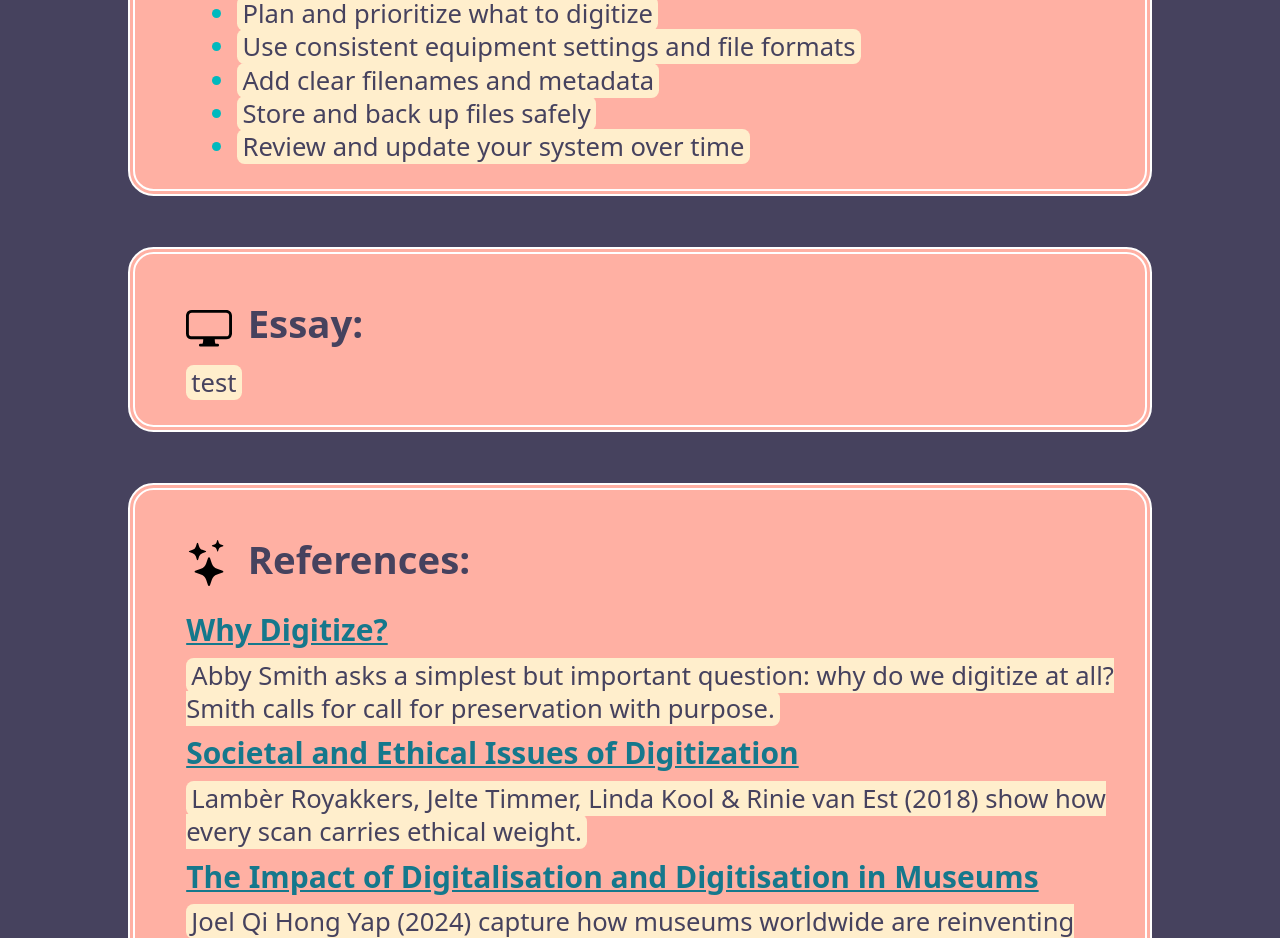
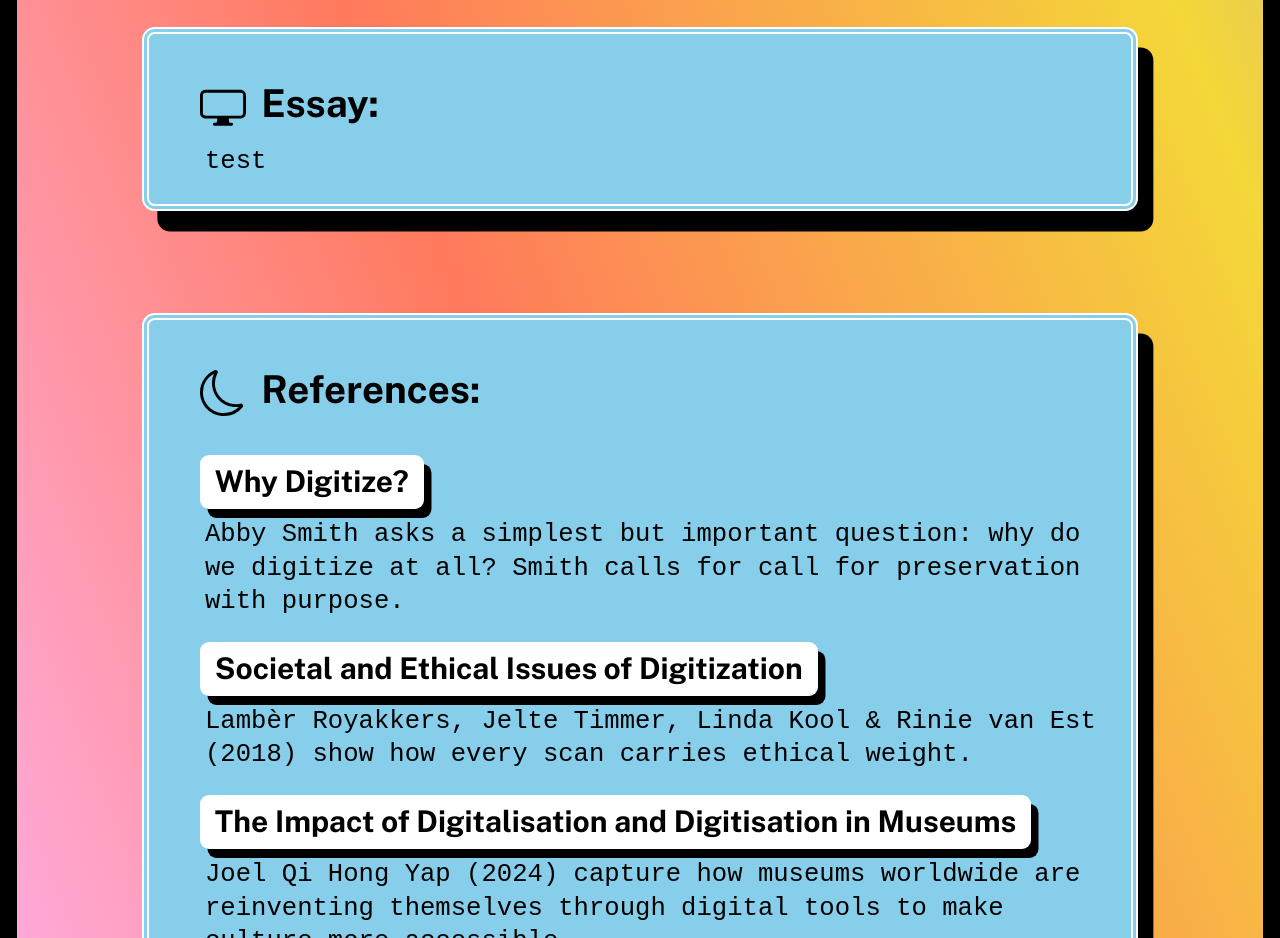
Before and after one commit to jvs7215/digitization, a plain HTML site: page index.html in a window 1280 px wide. Shown: the part 1862-2800 px from the top of the page. Drawn offline with nearby package versions, Linux system fonts and the light colour scheme; a web font is replaced by a local one.

Commit message:
site beautification!

```diff
--- a/index.html
+++ b/index.html
@@ -3,28 +3,40 @@
     <head>
         <title>Digitization - Benefits, Challenges, and Tips</title>
         <link rel="stylesheet" href="style.css">
+        <link
+            href="https://fonts.googleapis.com/css2?family=Lexend+Mega:wght@700&amp;family=Public+Sans:wght@700&amp;display=swap"
+            rel="stylesheet">
     </head>
     <body>
-        <div class="fullWidthDiv title">
-            <h1>DIGITIZATION</h1>
-            <title-a>
-                <a href="https://www.zotero.org/groups/6201095/museumcollections/library">
-                    <img class="icon" src="images/zoteroIcon_128x128x32.png" alt="Zotero Icon"></a>
-                <a href="https://github.com/jvs7215/digitization">
+        <div class="pageWrapper">
+            <div class="fullWidthDiv">
+                <a href="https://www.zotero.org/groups/6201095/museumcollections/library"
+                    target="_blank" rel="noopener noreferrer">
+                    <img class="icon" src="images/zoteroIcon_128x128x32.png" alt="Zotero Icon">
+                </a>
+                <a href="https://github.com/jvs7215/digitization" target="_blank"
+                    rel="noopener noreferrer">
                     <img class="icon" src="images/github-mark.png" alt="GitHub Icon">
                 </a>
-            </title-a>
             </div>
-        <img class="mainImage" src="images/digital_hammer.jpg" alt="Image of a digital hammer" />
-        <div class="orangeDiv">
-            <h2><img class="subIcon" src="images/dpad.svg" alt="Icon of a dpad" /> What is
+            <div class="container">
+                <div class="topPage title">
+                    <h1>DIGITIZATION<img class="rightIcon" src="images/stars.svg"
+                            alt="Icon of 3 stars" /></h1>
+                    <!--NEEDS WORK-->
+                    <p class="subtitle">Benefits, Challenges, and
+                        Tips</p>
+                </div>
+                <!--<img class="mainImage" src="images/digital_hammer.jpg" alt="Image of a digital hammer" />-->
+                <div class="sectionDivBlue">
+                    <h2><img class="leftIcon" src="images/dpad.svg" alt="Icon of a dpad" /> What is
                         Digitization? </h2>
-            <p>Digitizaiton is the process of tranlating phsyical text, pictures, or artifacts (or
-                anything!) into digital form.</p>
+                    <p>Digitizaiton is the process of tranlating phsyical text, pictures, or
+                        artifacts (or anything!) into digital form.</p>
                 </div>
-        <div class="orangeDiv">
+                <div class="sectionDivBlue">
                     <h2>
-                <img class="subIcon" src="images/pen.svg" alt="Icon of a pen" /> The Main
+                        <img class="leftIcon" src="images/pen.svg" alt="Icon of a pen" /> The Main
                         Challenges:</h2>
                     <ul>
                         <li>
@@ -38,10 +50,10 @@
                         </li>
                     </ul>
                 </div>
-        <div class="orangeDiv">
+                <div class="sectionDivBlue">
                     <h2>
-                <img class="subIcon" src="images/music-player.svg" alt="Icon of a music player"
-                 />How to Approach Digitization:</h2>
+                        <img class="leftIcon" src="images/music-player.svg"
+                            alt="Icon of a music player" />How to Approach Digitization:</h2>
                     <ul>
                         <li>
                             <p>Plan and prioritize what to digitize</p>
@@ -60,26 +72,45 @@
                         </li>
                     </ul>
                 </div>
-        <div class="orangeDiv">
+                <div class="sectionDivBlue">
                     <h2>
-                <img class="subIcon" src="images/display.svg" alt="Icon of a computer monitor"
-                 />Essay:</h2>
+                        <img class="leftIcon" src="images/display.svg"
+                            alt="Icon of a computer monitor" />Essay:</h2>
                     <p>test</p>
                 </div>
-
-        <div class="orangeDiv">
+                <div class="sectionDivBlue">
                     <h2>
-                <img class="subIcon" src="images/stars.svg" alt="Icon of 3 stars"
+                        <img class="leftIcon" src="images/moon.svg" alt="Icon of a moon"
                          />References:</h2>
-            <h3> <a href="https://www.clir.org/pubs/reports/pub80-smith/pub80-2/">Why Digitize?</a></h3><p>Abby Smith asks a simplest but important question: why do we digitize at all? Smith calls for call for preservation with purpose.</p>
-
-            <h3><a href="https://link.springer.com/article/10.1007/s10676-018-9452-x">Societal and Ethical Issues of Digitization</a></h3><p> Lambèr Royakkers, Jelte Timmer, Linda Kool & Rinie van Est (2018) show how every scan carries ethical weight.</p>
-
-            <h3><a href="https://www.tandfonline.com/doi/full/10.1080/13683500.2024.2317912">The Impact of Digitalisation and Digitisation in Museums</a> </h3><p> Joel Qi Hong Yap (2024) capture how museums worldwide are reinventing themselves through digital tools to make culture more accessible.</p>
-
-            <h3><a href="https://link.springer.com/chapter/10.1007/978-3-658-05014-6_2">Change Through Digitization—Value Creation in the Age of Industry 4.0</a> </h3><p>Henning Kagermann (2015) connects cultural digitization to global innovation and how digital transformation can drive new forms of value.</p>
-
-
+                    <h3>
+                        <a href="https://www.clir.org/pubs/reports/pub80-smith/pub80-2/"
+                            target="_blank" rel="noopener noreferrer">Why Digitize?</a>
+                    </h3>
+                    <p>Abby Smith asks a simplest but important question: why do we digitize at all?
+                        Smith calls for call for preservation with purpose.</p>
+                    <h3>
+                        <a href="https://link.springer.com/article/10.1007/s10676-018-9452-x"
+                            target="_blank" rel="noopener noreferrer">Societal and Ethical Issues of
+                            Digitization</a>
+                    </h3>
+                    <p> Lambèr Royakkers, Jelte Timmer, Linda Kool & Rinie van Est (2018) show how
+                        every scan carries ethical weight.</p>
+                    <h3>
+                        <a href="https://www.tandfonline.com/doi/full/10.1080/13683500.2024.2317912"
+                            target="_blank" rel="noopener noreferrer">The Impact of Digitalisation
+                            and Digitisation in Museums</a>
+                    </h3>
+                    <p> Joel Qi Hong Yap (2024) capture how museums worldwide are reinventing
+                        themselves through digital tools to make culture more accessible.</p>
+                    <h3>
+                        <a href="https://link.springer.com/chapter/10.1007/978-3-658-05014-6_2"
+                            target="_blank" rel="noopener noreferrer">Change Through
+                            Digitization—Value Creation in the Age of Industry 4.0</a>
+                    </h3>
+                    <p>Henning Kagermann (2015) connects cultural digitization to global innovation
+                        and how digital transformation can drive new forms of value.</p>
+                </div>
+            </div>
         </div>
     </body>
 </html>
--- a/style.css
+++ b/style.css
@@ -1,42 +1,27 @@
-/*color palette 1
- * 46425e dark purple
- * 15788c dark blue
- * 00b9be lighter blue
- * ffeecc pale yellow
- * ffb0a3 soft orange
- * ff6973 soft red
- *
-https://stackoverflow.com/questions/1875852/how-can-i-define-colors-as-variables-in-css
-*/
-/*:root {
-    --purple:#46425e;
-    --darkBlue:#15788c;
-    --lightBlue:#00b9be;
-    --softYellow:#ffeecc;
-    --softOrange:#ffb0a3;
-    --softRed:#ff6973;
-     *
-     *
-}
- */
-
-
-/*color palettes
-https://coolors.co/u/jessica_salemme
-
+/*
 free icons
 https://icons.getbootstrap.com/
 
 free images
 https://unsplash.com/s/photos/digital
+
+neo brutalism style guide
+https://medium.com/@sepidy/how-can-i-design-in-the-neo-brutalism-style-d85c458042de
+
+style references
+https://dribbble.com/tags/neo-brutalism
 */
 
-/* color palette 2
- * D8E2DC soft mint
- * FFE5D9 soft tan
- * FFCAD4 light pink
- * F4ACB7 sorbet
- * 9D8189 brown
+/*
+COLOR PALETTE - NEO BRUTALISM STYLE
+BLUE    #87CEEB
+GREEN   #90EE90
+YELLOW  #F4D738
+ORANGE  #FF7A5C
+PINK    #FFB2EF
+PURPLE  #A388EE
+WHITE
+BLACK
 */
 
 /*clean canvas, * affects whole file*/
@@ -49,15 +34,52 @@ https://unsplash.com/s/photos/digital
 
 /*setting defaults*/
 body {
-    background-color: #46425e;
+    background-color: black;
     font-size: 1.6em;
+
+    display: flex;
+
+
     /*font stack*/
-    font-family: system-ui, "Segoe UI", Roboto, Helvetica, Arial, sans-serif, "Apple Color Emoji", "Segoe UI Emoji", "Segoe UI Symbol";
+    font-family: 'Public Sans', Arial, sans-serif;
     line-height: 1.3;
-    /*text color*/
-    color: #00b9be;
+
 
 }
+
+.pageWrapper {
+    background: linear-gradient(to top right, #FFB2EF, #FF7A5C, #F4D738, #A388EE);
+    border-radius: 1em;
+    overflow: hidden;
+    min-height: 100vh;
+    display: flex;
+    flex-direction: column;
+
+    /* black edges on sides only */
+    margin-left: 0.2em;
+    margin-right: 0.2em;
+    border-left: 0.5em solid black;
+    border-right: 0.5em solid black;
+
+    /* black edges on sides only */
+    margin-top: 0.1em;
+    margin-bottom: 0.1em;
+    border-top: 0.1em solid black;
+    border-bottom: 0.1em solid black;
+}
+
+
+.container {
+    display: flex;
+    flex-direction: column;
+    align-items: flex-start;
+    padding-top: 5em; /* pushes everything down from top edge */
+
+
+    /*text color*/
+    color: black;
+}
+
 
 
 /*full size images*/
@@ -78,72 +100,96 @@ button {
     border: none;
 }
 
-a {
-    text-decoration: underline;
-    color: #15788c;
-}
-a:hover {
-    color: #00b9be
-}
-/*a:active { color: #ffeecc }
-a:visited { color: #15788c }*/
 
 
-/*title div*/
+
+/*nav bar div*/
 .fullWidthDiv {
-    width: 100%;
-    background-color: #ff6973;
-    border: none;
-    padding: 0em;
-    height: 6em;
+    /*    width: 100%;*/
+    background-color: white;
+    /*    padding: 0em;*/
+    height: 3em;
+    border-bottom: 0.2em solid black;
+
+    display: flex;
+
 }
 
-/*title styling*/
+
+
+.topPage {
+
+    margin-left: 3em;
+    color: black;
+    margin-bottom: 6.5em;
+
+}
+
+
 .title {
     text-align: center;
-    padding-top: 0.8em;
-    font-size: 2.1em;
-    color: #46425e;
+    padding-top: 0.0em;
+    font-size: 2em;
+    color: black;
 }
 
-title-a {
-    font-size: .75em;
+
+/*NEEDS WORK*/
+.subtitle {
+    font-size: 0.6em;
+    text-align: left;
+    color: black;
+    margin-top: 0.3em;
 }
 
+
+h1 {
+    color: black;
+}
 
 h2 {
     /*top right bot left*/
     padding: 0.5em 0 .4em 0em;
-    color: #46425e;
+    color: black;
+
 }
 
 h3 {
     font-weight: bold;
-    color: #46425e;
-        /*top right bot left*/
-    padding: 0.3em 0 .3em 0em;
+    color: black;
+    /*top right bot left*/
+    padding: 0.8em 0 .3em 0em;
+
 }
 
 img.icon {
-    width: 2.5em;
-    height: 2.5em;
+    width: 2em;
+    height: 2em;
     /*top right bot left*/
-    margin: 0.25em 1.2em 0em 1.2em;
+    margin: 0.5em 0.5em 0em 1em;
 }
 
 
-img.subIcon {
-  width: 1.2em;             /* scales with text */
-  height: 1.2em;
-  vertical-align: middle;   /* aligns with text */
-  margin-right: 0.4em;      /* space between icon and text */
+img.rightIcon {
+    width: 1.2em; /* scales with text */
+    height: 1.2em;
+    vertical-align: middle; /* aligns with text */
+    margin-left: 0.4em; /* space between icon and text */
+}
+
+img.leftIcon {
+    width: 1.2em; /* scales with text */
+    height: 1.2em;
+    vertical-align: middle; /* aligns with text */
+    margin-right: 0.4em; /* space between icon and text */
 }
 
 
 p {
-    color: #ff6973;
+    color: black;
     /*top right bot left*/
     padding: 0em 3.2em 0em 3.2em;
+    font-family: 'Roboto Mono', monospace;
 }
 
 
@@ -151,30 +197,53 @@ p {
     /*https://stackoverflow.com/questions/5758642/how-to-put-text-over-images-in-html*/
 }
 
-textContainer {
-    background-color: #ffb0a3;
-}
 
-.orangeDiv {
-    background-color: #ffb0a3;
+.sectionDivBlue {
+    background-color: #87CEEB;
     width: 80%;
     /*top right bot left*/
     padding: 1em 0em 1em 2em;
 
 
-  border: double 7px white;
-  border-radius: 1em;
 
-  /* center the div horizontally */
-  margin: 2em auto; /* top/bottom 2em, left/right auto centers it */
+    border: double 7px white;
+    border-radius: 0.5em;
+
+    /* center the div horizontally */
+    margin: 2em auto; /* top/bottom 2em, left/right auto centers it */
+
+    /* box shadow */
+    /*   box-shadow: none|h-offset v-offset blur spread color |inset|initial|inherit;*/
+    /*spread to make it larger*/
+    box-shadow: 0.6em 0.8em black;
 }
 
-.orangeDiv p {
-    color: #46425e;
-    background-color: #ffeecc;
-    display: inline;
+.sectionDivBlue p {
+    color: black;
+
+    /*highlight effect*/
+    /*    background-color: #ffeecc;
+    display: inline; */
     /*top right bot left*/
+
     padding: 0em 0.2em 0em 0.2em;
     border-radius: 0.3em;
 
 }
+
+/*make links like buttons*/
+.sectionDivBlue a {
+    color: black;
+    display: inline-block;          /* makes it behave like a button */
+    background-color: white;      /* filled color*/
+    padding: 0.25em 0.5em;             /* space inside the button */
+    border-radius: 0.3em;           /* rounded corners, same as site divs */
+    box-shadow: 0.25em 0.3em 0px black;  /* pure black shadow */
+    font-weight: bold;               /* bold text */
+    transition: transform 0.1s;     /* slight hover effect */
+    text-decoration: none;
+}
+.sectionDivBlue a:hover {
+    transform: translateY(-2px); /* lifts the button slightly on hover */
+    box-shadow: 10px 10px 0px black; /* stronger shadow on hover */
+}
```
Lines whose indentation alone changed are shown as unchanged.
